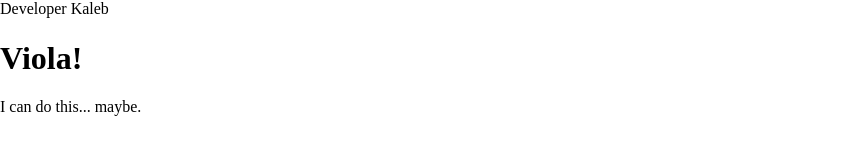
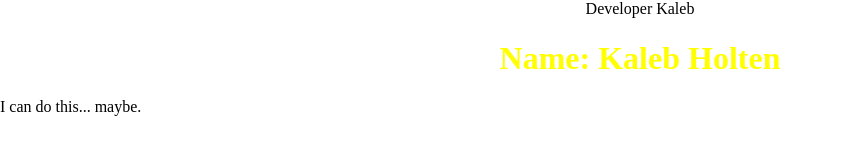
Before and after one commit to DeveloperKaleb/PortfolioWebPage, a plain HTML site: page index.html in a window 1280 px wide. Shown: the whole page, without its empty margins (0-842 px from the left). Drawn offline with nearby package versions, Linux system fonts and the light colour scheme.

Commit message:
Update index.html

```diff
--- a/index.html
+++ b/index.html
@@ -3,15 +3,17 @@
 <head>
   <meta charset="utf-8">
   <meta name="viewport" content="width=device-width">
-  <title>My%20Portfolio%20Page</title>
+  <title>My Portfolio Page</title>
   <link href="https://cdnjs.cloudflare.com/ajax/libs/normalize/8.0.1/normalize.min.css"
   rel="stylesheet" type="text/css" />
-  <link href="style.css" rel="styelsheet" type="text/css"/>
+  <link href="style.css" rel="stylesheet" type="text/css"/>
 </head>
 <body>
-<header> Developer Kaleb </header>
-
-<h1>Viola!</h1>
+  <header> Developer Kaleb </header>
+<main>
+  <a src="https://photos.app.goo.gl/9woS2qCmTUve56jo6">
+<h1>Name: Kaleb Holten</h1>
 <p>I can do this... maybe.</p>
+</main>
 </body>
 </html>
```
